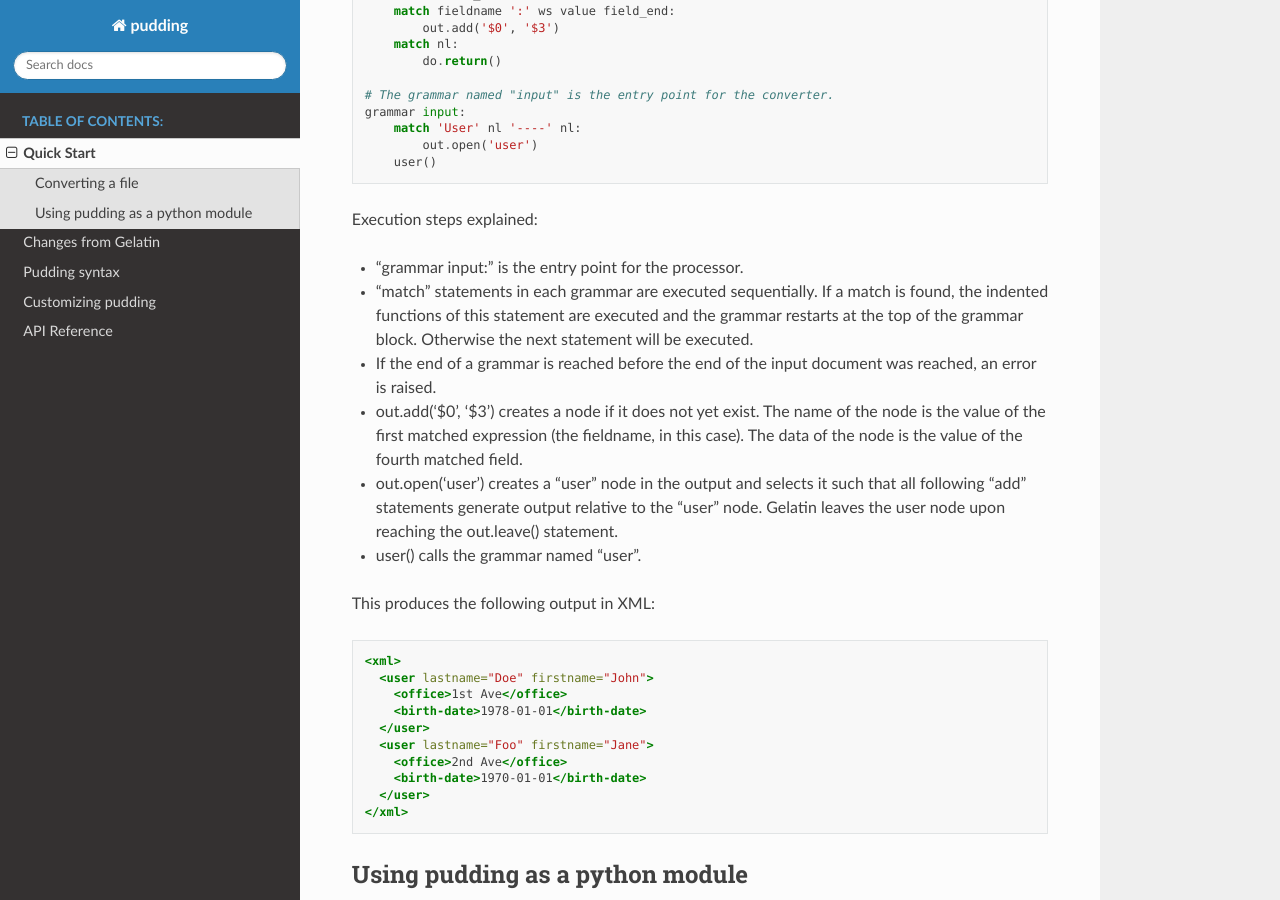
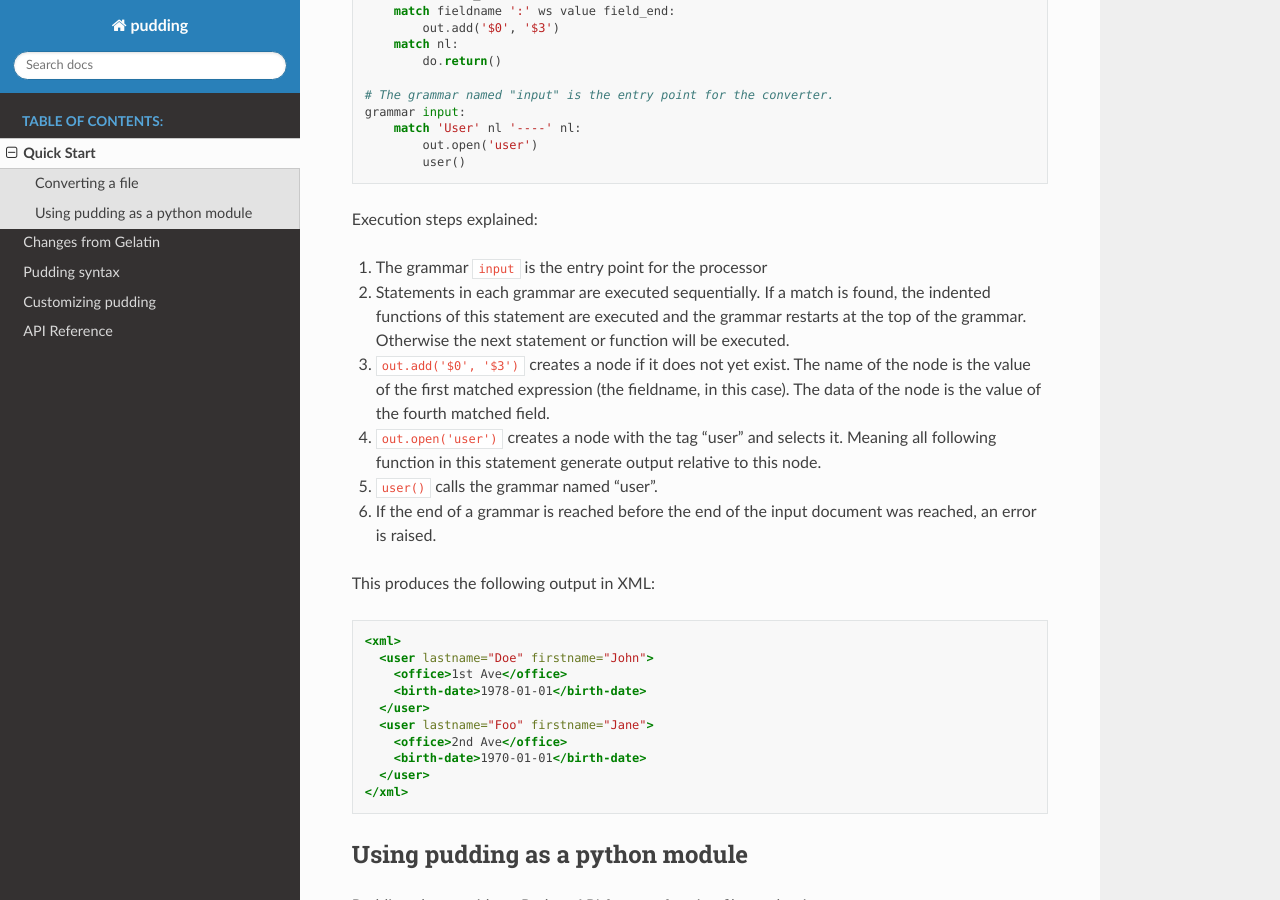
Before and after one commit to Hekxsler/pudding, a Sphinx documentation site: the page built from docs/quick_start.md, in a window 1280 px wide and 900 px high, scrolled down 792 px. Built offline with Sphinx 7.4.7 and the Read the Docs theme 3.1.0, drawn with Linux system fonts in a browser that asks for light colours.

Commit message:
[docs]: formatting

````diff
--- a/docs/quick_start.md
+++ b/docs/quick_start.md
@@ -41,16 +41,17 @@ grammar user:
 grammar input:
     match 'User' nl '----' nl:
         out.open('user')
-    user()
+        user()
 ```
 
 Execution steps explained:
-- “grammar input:” is the entry point for the processor.
-- “match” statements in each grammar are executed sequentially. If a match is found, the indented functions of this statement are executed and the grammar restarts at the top of the grammar block. Otherwise the next statement will be executed.
-- If the end of a grammar is reached before the end of the input document was reached, an error is raised.
-- out.add(‘$0’, ‘$3’) creates a node if it does not yet exist. The name of the node is the value of the first matched expression (the fieldname, in this case). The data of the node is the value of the fourth matched field.
-- out.open(‘user’) creates a “user” node in the output and selects it such that all following “add” statements generate output relative to the “user” node. Gelatin leaves the user node upon reaching the out.leave() statement.
-- user() calls the grammar named “user”.
+1. The grammar `input` is the entry point for the processor
+2. Statements in each grammar are executed sequentially. If a match is found, the indented functions of this statement are executed and the grammar restarts at the top of the grammar. Otherwise the next statement or function will be executed.
+3. `out.add('$0', '$3')` creates a node if it does not yet exist. The name of the node is the value of the first matched expression (the fieldname, in this case). The data of the node is the value of the fourth matched field.
+4. `out.open('user')` creates a node with the tag "user" and selects it. Meaning all following function in this statement generate output relative to this node.
+5. `user()` calls the grammar named "user".
+6. If the end of a grammar is reached before the end of the input document was reached, an error is raised.
+
 
 This produces the following output in XML:
 ```xml
````
